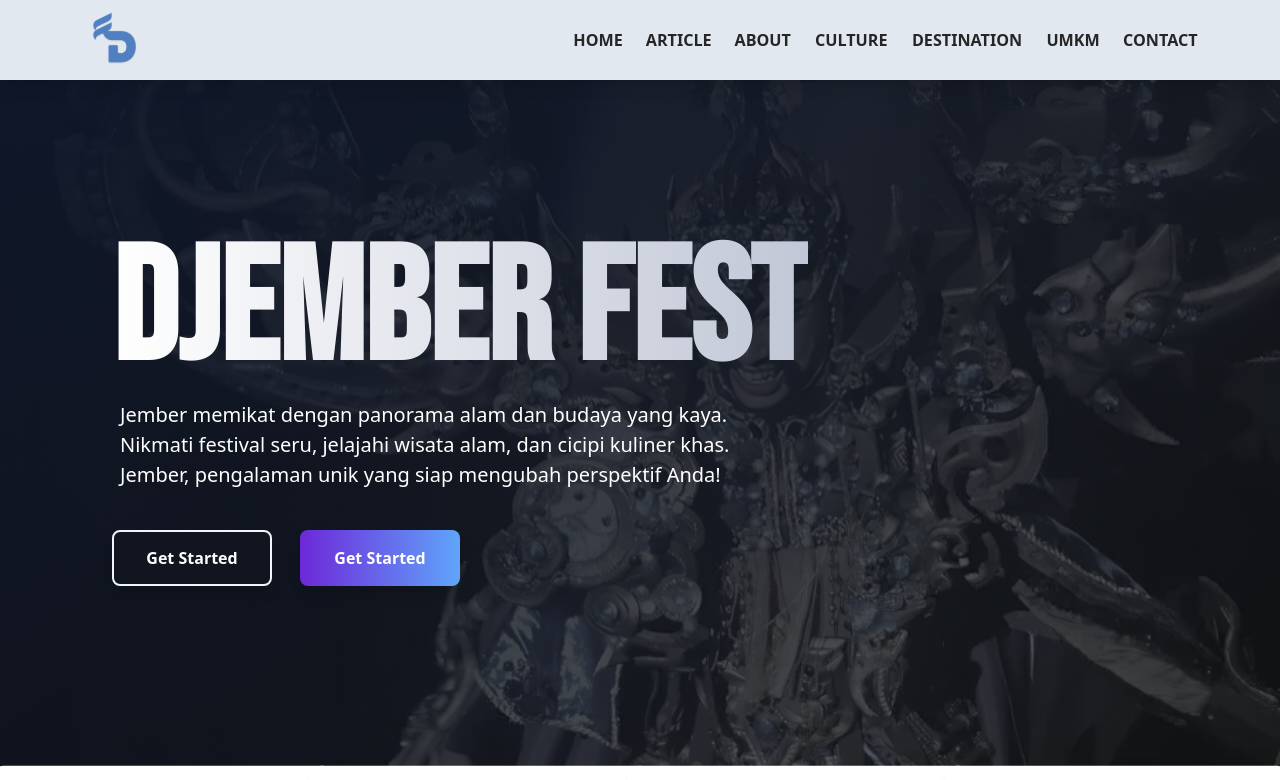
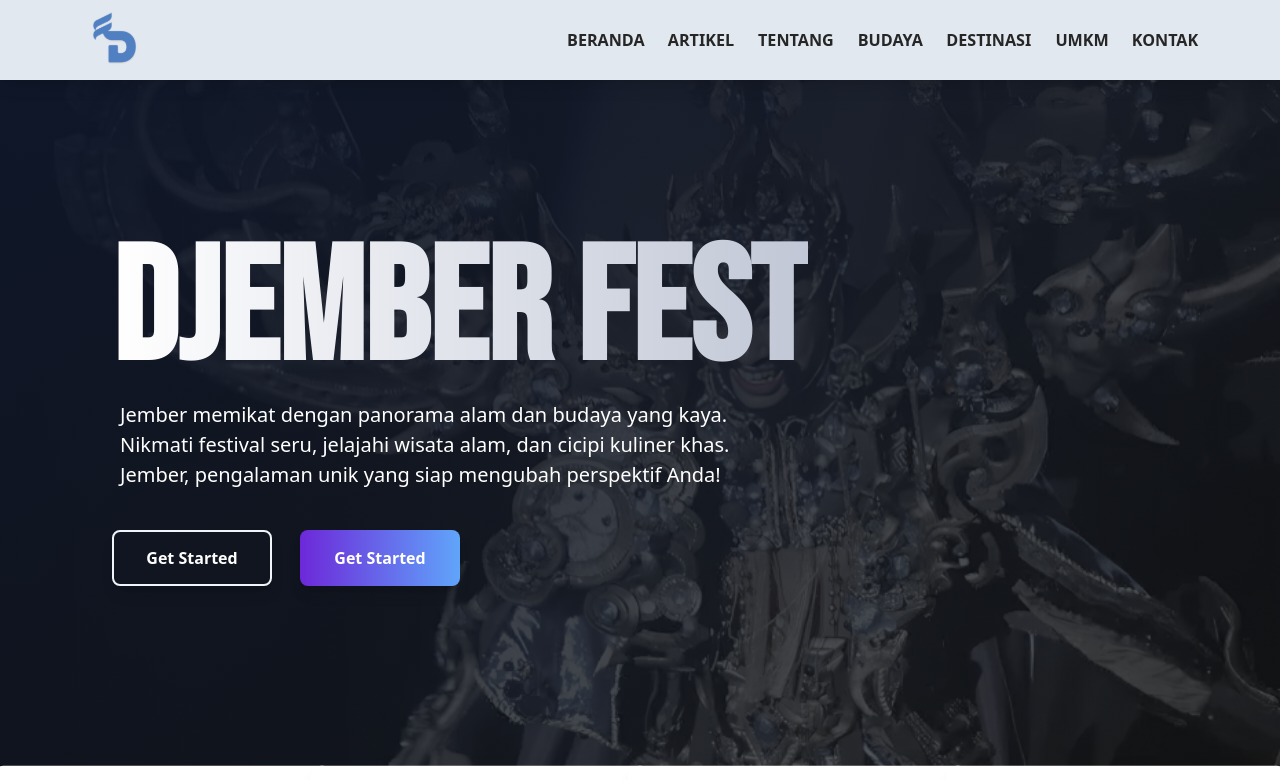
Before and after one commit to hanNajib/DJEMBER-FEST, a React (Vite) app: page / in a window 1280 px wide. Shown: the top 780 px of the page. Built offline with nearby package versions, Linux system fonts and the light colour scheme.

Commit message:
gabut wak

```diff
--- a/src/Wisata.jsx
+++ b/src/Wisata.jsx
@@ -50,11 +50,17 @@ const AboutUs = () => {
           </div>
 
           <div className="lg:w-1/2 mt-8 md:mt-0 lg:ml-16">
-            <h2 className="text-7xl md:text-9xl font-bebas_neue font-bold text-neutral-800 mb-4 duration-700 delay-200 overflow-hidden"
-              style={{
-                width: isInView ? '100%' : '0px',
-              }}
-            >Destination</h2>
+            <div className="flex relative">
+              <h2 className="text-7xl md:text-9xl font-bebas_neue font-bold text-neutral-800 mb-4 duration-700 delay-200 overflow-hidden"
+                style={{
+                  width: isInView ? '100%' : '0px',
+                }}
+              >Destinasi
+              </h2>
+              <svg xmlns="http://www.w3.org/2000/svg" width="90" height="90" fill="#262626" class="bi bi-geo-alt-fill" viewBox="0 0 16 16" className="absolute right-36 top-3">
+                <path d="M8 16s6-5.686 6-10A6 6 0 0 0 2 6c0 4.314 6 10 6 10m0-7a3 3 0 1 1 0-6 3 3 0 0 1 0 6"/>
+              </svg>
+            </div>
             <p className="text-gray-600 mb-4 duration-700 delay-200"
               style={{
                 transform: isInView ? 'none' : 'translateX(200px)',
--- a/src/components/Navbar.jsx
+++ b/src/components/Navbar.jsx
@@ -65,13 +65,13 @@ export default function Navbar() {
 
           <img src="public/image/logo-new.svg" alt="logo" className="hidden lg:block relative " />
           <div className="flex flex-col lg:flex-row gap-5 pb-5 md:pb-0 z-10 text-center">
-          <a href="#" className="hover:text-violet-700  hover:scale-100 duration-200 transition-all scale-95 z-10">Home</a>
-          <a href="#" className="hover:text-violet-700  hover:scale-100 duration-200 transition-all scale-95 z-10">Article</a>
-          <a href="#" className="hover:text-violet-700  hover:scale-100 duration-200 transition-all scale-95 z-10">About</a>
-          <a href="#" className="hover:text-violet-700  hover:scale-100 duration-200 transition-all scale-95 z-10">Culture</a>
-           <a href="#" className="hover:text-violet-700  hover:scale-100 duration-200 transition-all scale-95 z-10">Destination</a>
+          <a href="#" className="hover:text-violet-700  hover:scale-100 duration-200 transition-all scale-95 z-10">Beranda</a>
+          <a href="#" className="hover:text-violet-700  hover:scale-100 duration-200 transition-all scale-95 z-10">Artikel</a>
+          <a href="#" className="hover:text-violet-700  hover:scale-100 duration-200 transition-all scale-95 z-10">Tentang</a>
+          <a href="#" className="hover:text-violet-700  hover:scale-100 duration-200 transition-all scale-95 z-10">Budaya</a>
+           <a href="#" className="hover:text-violet-700  hover:scale-100 duration-200 transition-all scale-95 z-10">Destinasi</a>
            <a href="#" className="hover:text-violet-700  hover:scale-100 duration-200 transition-all scale-95 z-10">UMKM</a>
-           <a href="#" className="hover:text-violet-700  hover:scale-100 duration-200 transition-all scale-95 z-10">Contact</a>
+           <a href="#" className="hover:text-violet-700  hover:scale-100 duration-200 transition-all scale-95 z-10">Kontak</a>
           {/* <div className="w-full absolute -bottom-4 rotate-3 h-10 left-0 bg-slate-600 z-0 border-b-2 border-b-black"></div> */}
           </div>
         </div>
```
